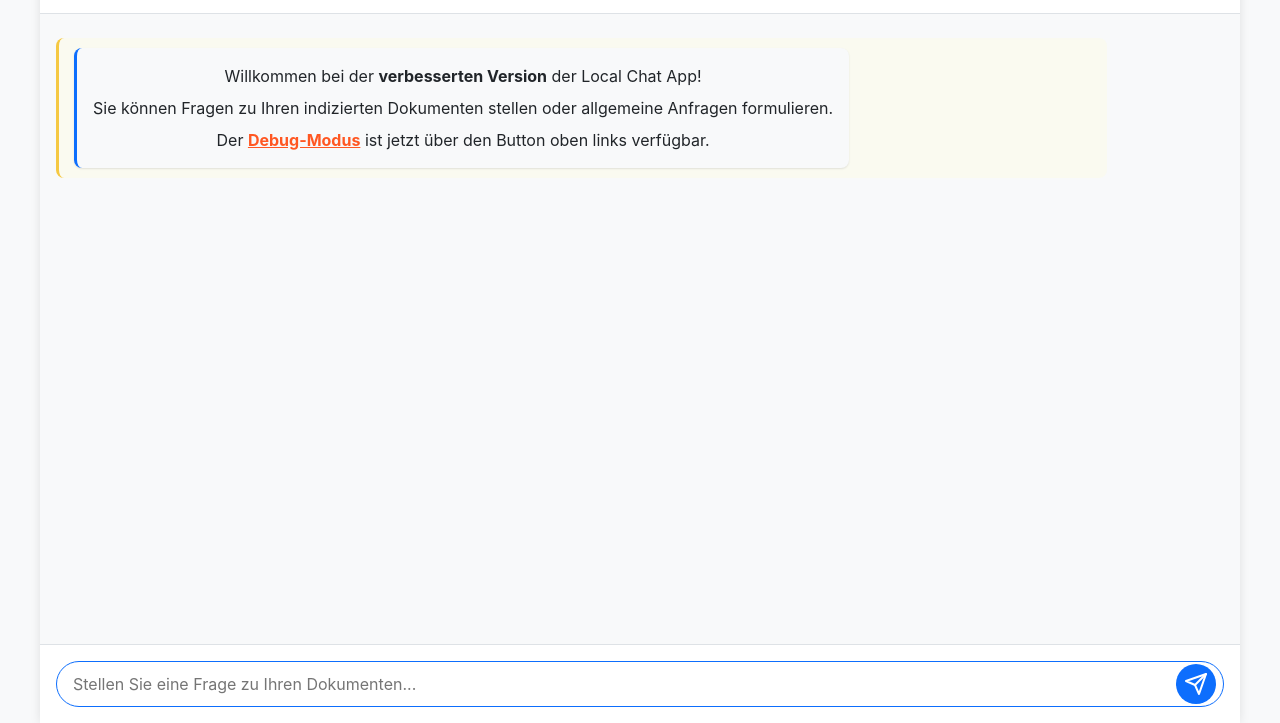
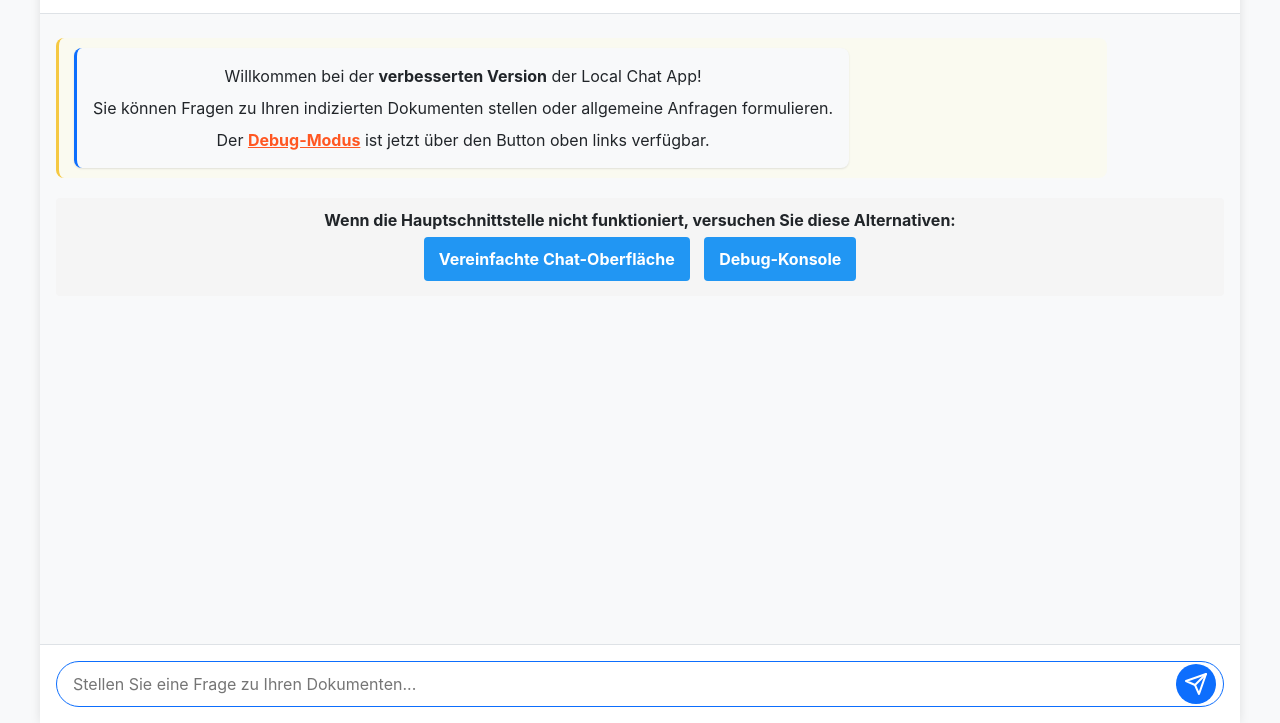
Before and after one commit to thenzler/local-chat-app-sqlite, a website: page frontend/index-fixed.html in a window 1280 px wide. Shown: the part 77-800 px from the top of the page. Drawn offline with Linux system fonts and the light colour scheme; no server answers.

Commit message:
Add direct link to simplified chat interface

```diff
--- a/frontend/index-fixed.html
+++ b/frontend/index-fixed.html
@@ -91,6 +91,26 @@
             text-decoration: none;
             font-weight: bold;
         }
+
+        /* Alternative options */
+        .alt-options {
+            text-align: center;
+            margin: 20px 0;
+            padding: 10px;
+            background: #f5f5f5;
+            border-radius: 4px;
+        }
+
+        .alt-button {
+            display: inline-block;
+            margin: 5px;
+            padding: 10px 15px;
+            background: #2196F3;
+            color: white;
+            text-decoration: none;
+            border-radius: 4px;
+            font-weight: bold;
+        }
     </style>
 </head>
 <body>
@@ -142,6 +162,12 @@
                         <p>Sie können Fragen zu Ihren indizierten Dokumenten stellen oder allgemeine Anfragen formulieren.</p>
                         <p>Der <a href="/debug.html" style="color: #ff5722; font-weight: bold;">Debug-Modus</a> ist jetzt über den Button oben links verfügbar.</p>
                     </div>
+                </div>
+
+                <div class="alt-options">
+                    <p><strong>Wenn die Hauptschnittstelle nicht funktioniert, versuchen Sie diese Alternativen:</strong></p>
+                    <a href="/simple-chat.html" class="alt-button">Vereinfachte Chat-Oberfläche</a>
+                    <a href="/debug.html" class="alt-button">Debug-Konsole</a>
                 </div>
             </div>
 
```
